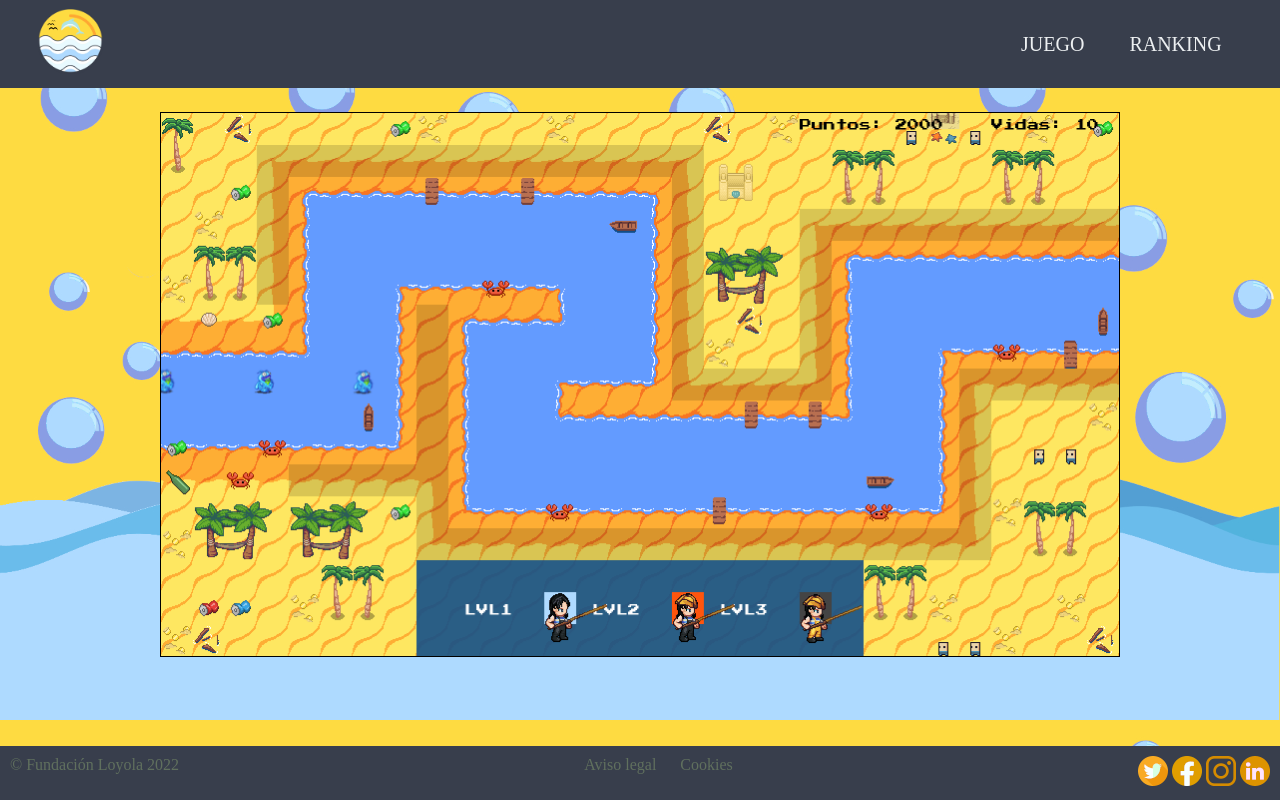
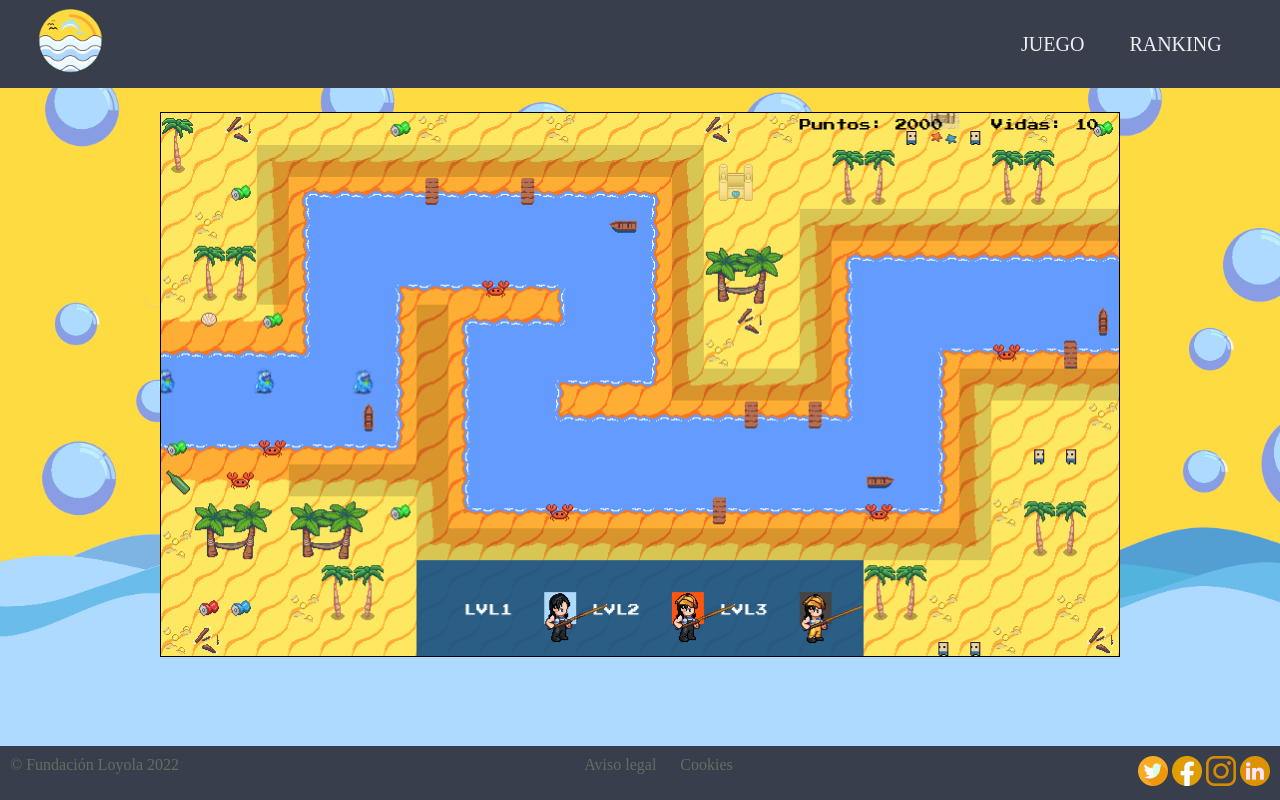
Before and after one commit to MiguelHidalgoCastro/2223_2DAW_LIMPIANDO_LA_PLAYA, a PHP site: page /index.html in a window 1280 px wide. Run offline with PHP 8.4, Linux system fonts and the light colour scheme; some web fonts are replaced.

Commit message:
arreglo el fondo que se repetia poniendo background-size: cover

```diff
--- a/src/css/style.css
+++ b/src/css/style.css
@@ -17,7 +17,7 @@
 body {
     margin: 0 auto;
     background-image: url('../img/fondo.jpg');
-    background-size: 100%;
+    background-size: cover;
     font-family: Ubuntu;
     position: relative;
     /* La posición, el min-height y el padding bottom es para que el footer esté siempre abajo haya el contenido que haya en el body*/
```
